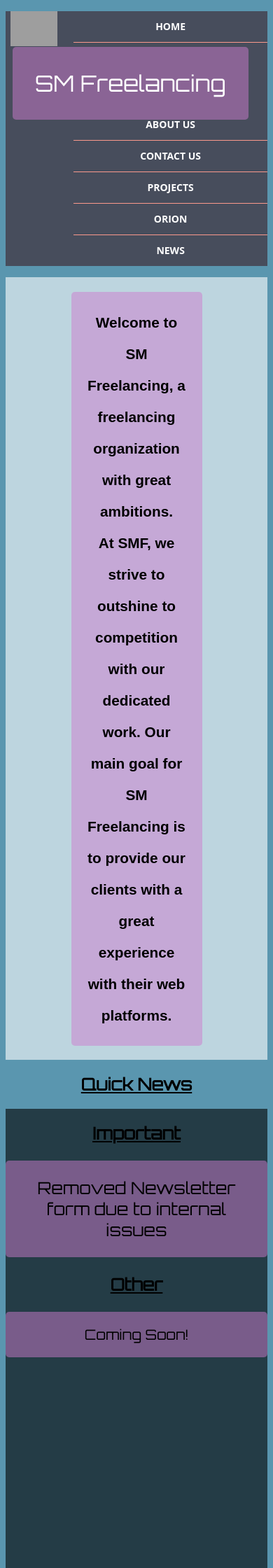
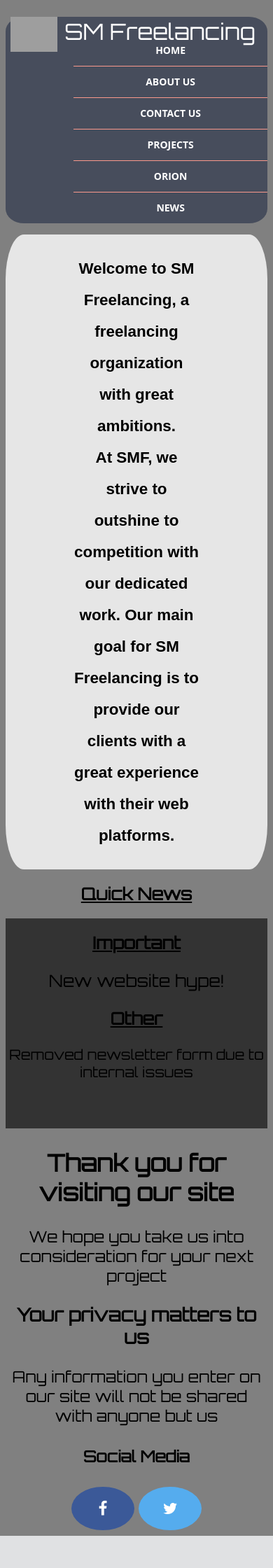
Before and after one commit to orion-solutions/smfwebsite, a PHP site: page /home/Landing.html in a window 390 px wide. Shown: the top 2240 px of the page at 70% size. After the commit the page ends 2194 px from the top, so only its background shows below. Run offline with PHP 8.4, Linux system fonts and the light colour scheme; grey boxes are pictures that could not be loaded.

Commit message:
Broke and then fixed Landing

```diff
--- a/Style/Landing.css
+++ b/Style/Landing.css
@@ -1,34 +1,41 @@
+html {
+    background-color: rgb(128, 128, 128);
+}
+
+body {
+    align-content: center;
+}
+
 header {
     text-align: center;
 }
 
-#welcome {
-    color: #999;
-    text-align: center;
-}
-
-body {
-    background-color: rgb(90, 150, 175);
-}
-
 #opening-page-overlay {
-    background-color: rgba(255, 255, 255, 0.60);
-    align-content: center;
+    background-color: rgba(255, 255, 255, 0.80);
+    align-content: center !important;
+    border-radius: 7%;
 }
 
 #opening {
     text-align: center;
-    font-size: 1.3em;
+    font-size: 1.4em;
     font-family: sans-serif;
     line-height: 45px;
     margin-left: 25%;
-    margin-right: 25%
+    margin-right: 25%;
+    padding: 1%;
+}
+
+#SM {
+    color: #fff;
+    margin-right: 10px;
 }
 
 #cssmenu {
     margin: 0;
     background: #474d5c;
     width: auto;
+    border-radius: 7%;
 }
 
     #cssmenu p {
@@ -39,11 +46,6 @@ body {
         margin-bottom: 0;
         float: left;
         border-color: #818be6;
-    }
-
-#SM {
-    color: #fff;
-    margin-right: 10px;
     }
 
     #cssmenu img {
@@ -184,46 +186,6 @@ body {
         #cssmenu ul li a:before {
             display: none;
         }
-
-    #imgdesc {
-        text-align: center;
-        margin-left: 42%;
-        margin-right: 42%;
-    }
-
-    #fb {
-        align-content: center;
-        color: rgb(255,255,255);
-    }
-
-    #twit {
-        align-content: center;
-        color: rgb(255,255,255);
-    }
-
-    .fa {
-        padding: 20px;
-        font-size: 30px;
-        width: 30px;
-        text-align: center;
-        text-decoration: none;
-        border-radius: 50%;
-        align-content: center;
-    }
-
-    #closing {
-        text-align: center !important;
-        font-family: 'Orbitron' !important;
-        font-size: 1.4em !important;
-        font: bold !important;
-    }
-
-    p {
-        background-color: rgba(206, 125, 205, 0.5);
-        background: rgba(206, 125, 205, 0.5);
-        padding: 1em;
-        border-radius: 5px;
-    }
 }
 
 #quicknews {
@@ -231,6 +193,29 @@ body {
     color: rgb(0, 0, 0);
     text-decoration: underline;
     font-family: 'Orbitron';
+    border-radius: 7%;
+}
+
+#news {
+    background-color: rgba(1,1,1,0.6);
+    overflow-y: auto;
+    height: 300px;
+}
+
+#inews {
+    text-align: center !important;
+    text-decoration: underline !important;
+    font-family: 'Orbitron' !important;
+    font-size: 1.5em !important;
+    font: bolder !important;
+}
+
+#announcements {
+    text-decoration: none !important;
+    text-align: center;
+    font-family: 'Orbitron';
+    font-size: 1.5em;
+    font: bolder;
 }
 
 #othernews {
@@ -250,41 +235,42 @@ body {
     font-family: 'Orbitron';
 }
 
-#newsp {
-    text-align: center;
-    font-family: 'Orbitron';
-    font: 700;
-    font-size: 1.5em;
-}
-
-#news {
-    background-color: rgba(1,1,1,0.6);
-    overflow-y: auto;
-    height: 800px;
-}
-
 p a {
     text-decoration: none !important;
     color: rgb(0,0,0);
     font-family: 'Orbitron';
 }
 
-#announcements {
-    text-decoration: none !important;
-    text-align: center;
+footer {
+    align-content: center !important;
     font-family: 'Orbitron';
-    font-size: 1.5em;
-    font: bolder;
+    font-size: 1.4em;
+    font: bold;
 }
 
-#inews {
-    text-align: center !important;
-    text-decoration: underline !important;
-    font-family: 'Orbitron' !important;
-    font-size: 1.5em !important;
-    font: bolder !important;
+.fa {
+    padding: 20px;
+    font-size: 30px;
+    width: 50px;
+    text-align: center;
+    text-decoration: none;
+    border-radius: 50%;
 }
 
-footer {
+    .fa:hover {
+        opacity: 0.7;
+    }
+
+.fa-facebook {
+    background: #3B5998;
+    color: white;
+}
+
+.fa-twitter {
+    background: #55ACEE;
+    color: white;
+}
+
+#closing {
     text-align: center;
 }
--- a/home/Landing.html
+++ b/home/Landing.html
@@ -3,16 +3,16 @@
 
 <head>
 
+    <link rel="stylesheet" type="text/Css" href="/Style/Landing.css" />
+    <link rel="stylesheet" href="https://cdnjs.cloudflare.com/ajax/libs/font-awesome/4.7.0/css/font-awesome.min.css">
     <link rel="icon" href="/img/kitty.png" />
-    <link rel="stylesheet" type="text/Css" href="/Style/Landing.css" />
-    <title>SM Freelancing</title>
     <meta charset='utf-8'>
     <meta http-equiv="X-UA-Compatible" content="IE=edge">
     <meta name="viewport" content="width=device-width, initial-scale=1">
-    <link rel="stylesheet" href="styles.css">
     <script src="http://code.jquery.com/jquery-latest.min.js" type="text/javascript"></script>
     <script src="script.js"></script>
     <link href="https://fonts.googleapis.com/css?family=Orbitron" rel="stylesheet">
+    <title>Home</title>
 </head>
 
 <body>
@@ -53,13 +53,13 @@
     <div id="news">
         <h2 id="inews">Important</h2>
         <div>
-            <p id="announcements"><a href="News.html" target="_blank">Removed Newsletter form due to internal issues</a></p>
+            <p id="announcements"><a href="/news/newsite.html" target="_blank">New website hype!</a></p>
         </div>
         <div>
             <h3 id="othernews">Other</h3>
         </div>
         <div>
-            <p id="qnews"><a href="News.html" target="_blank">Coming Soon!</a></p>
+            <p id="qnews"><a href="News.html" target="_blank">Removed newsletter form due to internal issues</a></p>
         </div>
     </div>
     <footer>
```
Lines whose indentation alone changed are shown as unchanged.
